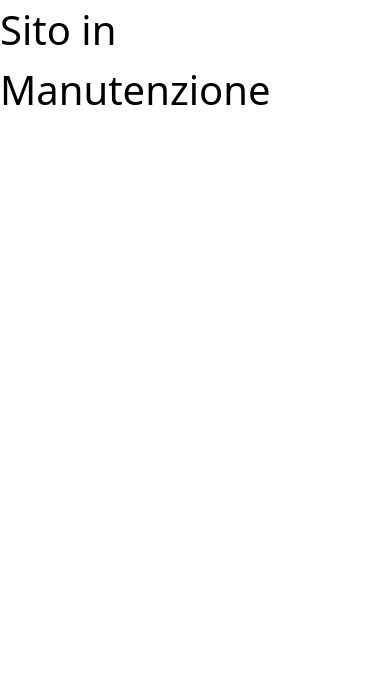
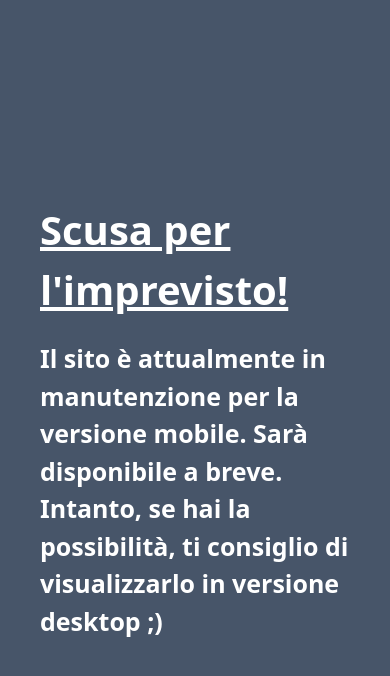
Before and after one commit to AntoninoPalmaEsposito/Portfolio, a Vue app: page /gg in a window 390 px wide. Shown: the top 676 px of the page. Built offline with nearby package versions, Linux system fonts and the light colour scheme.

Commit message:
finish m 1

```diff
--- a/src/views/Gg.vue
+++ b/src/views/Gg.vue
@@ -1,5 +1,8 @@
 <template>
-    <h1 class="text-[40px] md:hidden">Sito in Manutenzione</h1>
+    <div class="h-screen w-screen flex flex-col pt-[200px]  justify-start bg-slate-600 px-[40px]">
+    <div class="text-[40px]  font-bold underline pb-[20px] text-white">Scusa per l'imprevisto!</div>
+    <div class="text-[25px] font-semibold text-white">Il sito è attualmente in manutenzione per la versione mobile. Sarà disponibile a breve. Intanto, se hai la possibilità, ti consiglio di visualizzarlo in versione desktop  ;)</div>
+    </div>
 </template>
 
 
```
